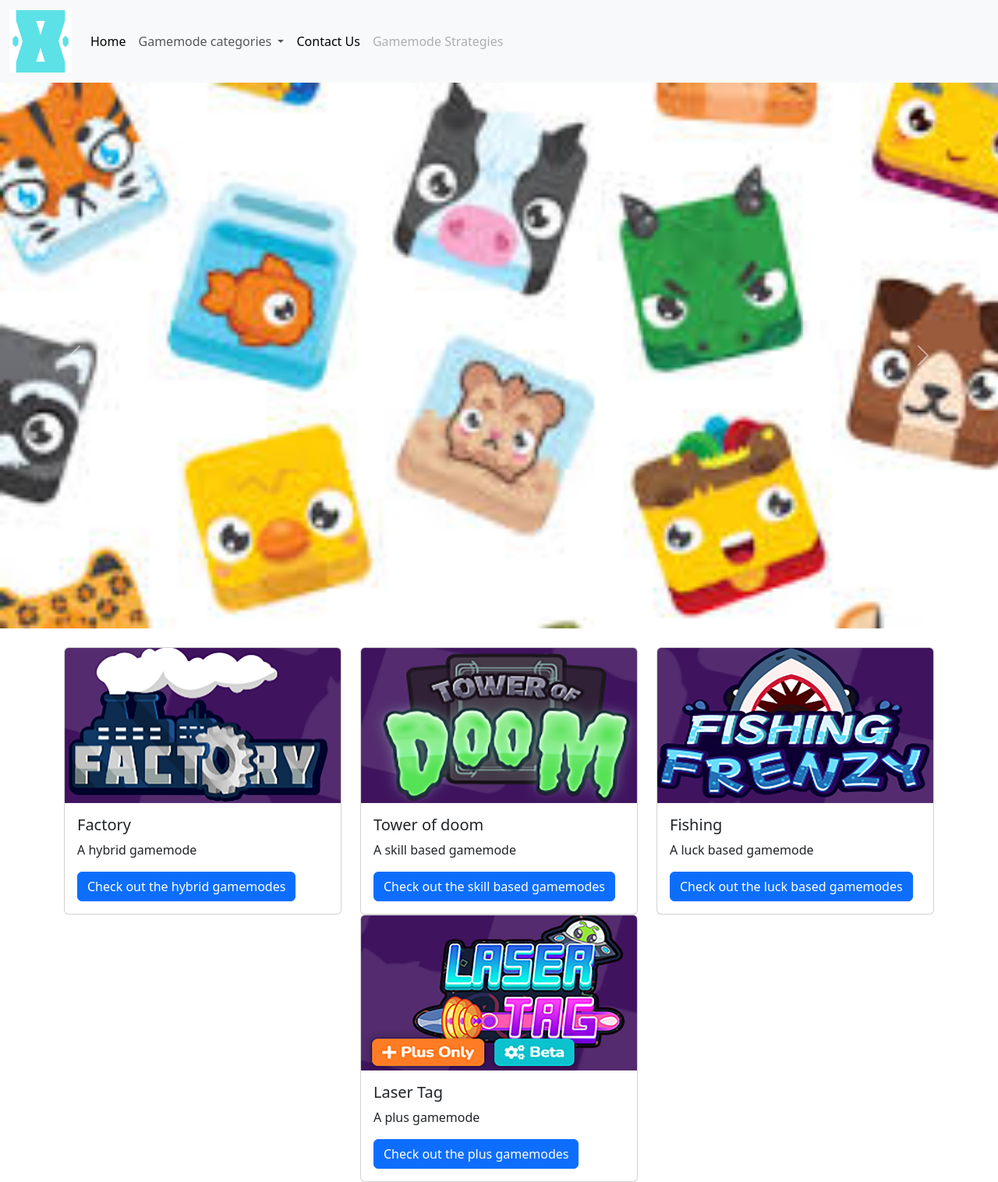
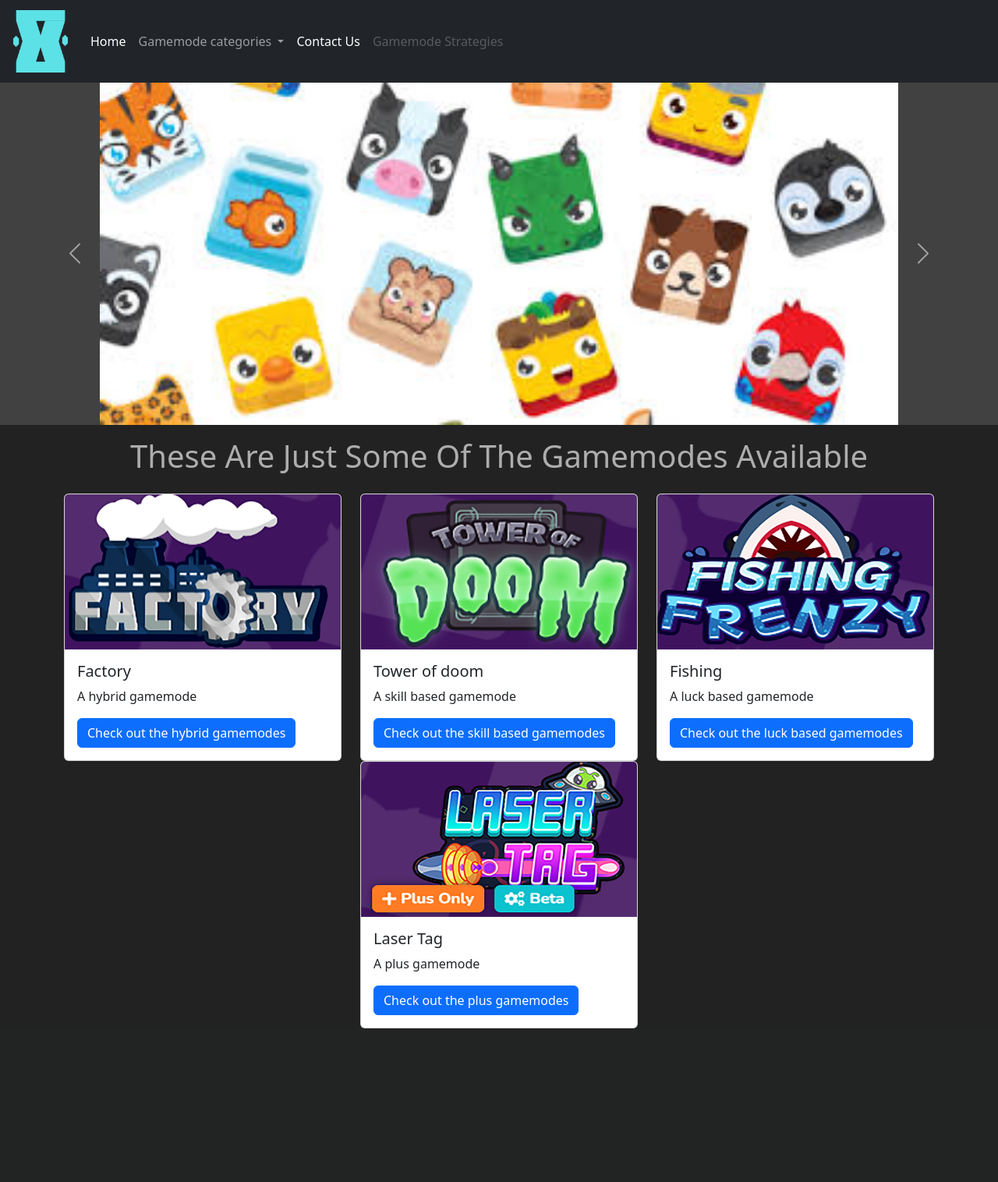
Before and after one commit to TempeHS/2026CT_Web_Zach.B, a Flask app: page / in a window 1280 px wide. Shown: the whole page at 78% size. After the commit the page ends 1319 px from the top, so only its background shows below. Run offline with Flask 3, Linux system fonts and the light colour scheme.

Commit message:
eroor page

```diff
--- a/main.py
+++ b/main.py
@@ -2,6 +2,10 @@ from flask import Flask
 from flask import render_template
 
 app = Flask(__name__)
+
+@app.errorhandler(404)
+def page_not_found(e):
+    return render_template("404.html"), 404
 
 @app.route('/index.html')
 @app.route('/')
--- a/static/css/style.css
+++ b/static/css/style.css
@@ -3,12 +3,26 @@
 }
 
 .slider_img {
-  height: 700px;
-  width: auto;
+  height: auto;
+  width: 80%;
 }
 .carousel-inner {
-  background-color: rgb(0, 255, 255);
+  background-color: rgb(65, 65, 65);
 }
 .lipsum-bodytext {
   font-size: large;
 }
+.light-text {
+  color: rgba(255, 255, 255, 0.63);
+}
+.index-bg {
+  background-color: #222;
+  padding-top: 1rem;
+  padding-bottom: 0rem;
+}
+.dark-margin {
+  background-color: black;
+}
+.error-bg {
+  background-color: #222;
+}
--- /dev/null
+++ b/templates/404.html
@@ -0,0 +1,5 @@
+{% extends "layout.html" %} {% block content %}
+<div class="container text-center">
+  <h1>Error 404, Sorry Your Page Was Not Found</h1>
+</div>
+{% endblock %}
--- a/templates/index.html
+++ b/templates/index.html
@@ -1,6 +1,9 @@
 {% extends "layout.html" %} {%block content%} {% include
 "partials/slider.html"%}
 <div class="index-bg">
+  <h1 class="light-text text-center">
+    These Are Just Some Of The Gamemodes Available
+  </h1>
   <div class="container mt-4">
     <div class="row justify-content-center">
       {% for card in cards %}
--- a/templates/partials/menu.html
+++ b/templates/partials/menu.html
@@ -1,4 +1,4 @@
-<nav class="menu-bg navbar navbar-expand-lg navbar-light bg-light">
+<nav class="menu-bg navbar navbar-expand-lg navbar-dark bg-dark">
   <div class="container-fluid">
     <a class="navbar-brand" href="/index.html"
       ><img src="static/images/logo.png"
```
Also changed, not shown: static/images/logo.png.
